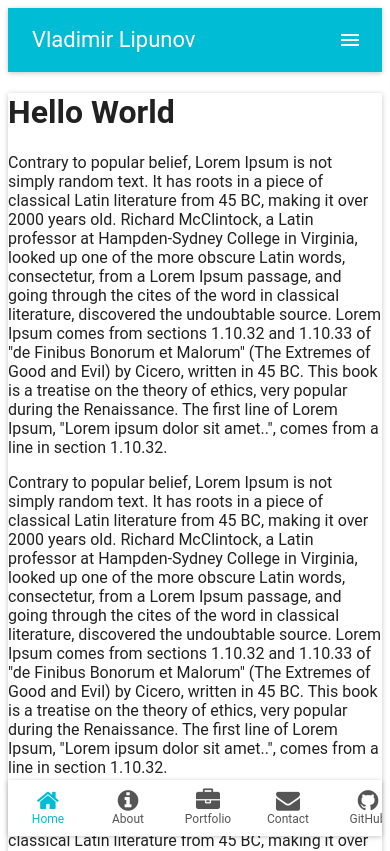
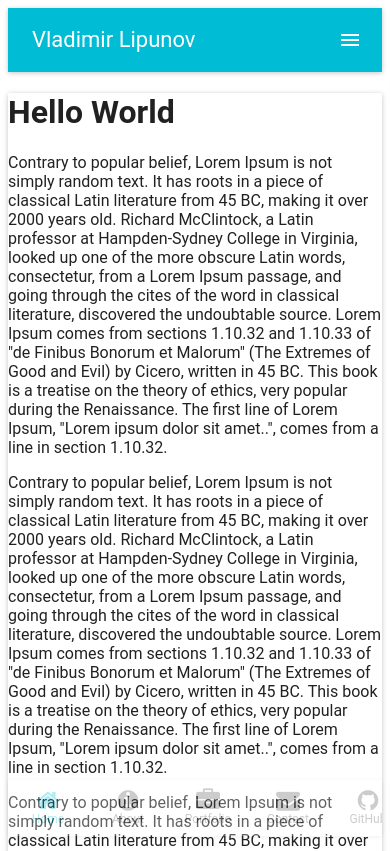
Before and after one commit to lippyDesign/portfolio_2017, a React app: page / in a window 390 px wide. Shown: the top 851 px of the page. Built offline with nearby package versions, Linux system fonts and the light colour scheme; what react-tap-event-plugin would draw is missing.

Commit message:
made bottom menu bar go active/inative

```diff
--- a/src/components/Navi.js
+++ b/src/components/Navi.js
@@ -13,22 +13,26 @@ import { withRouter } from 'react-router-dom';
 
 class Navi extends React.Component {
 
-  state = { open: false, screenWidth: 0, activeNaviItem: '' };
+  state = { open: false, screenWidth: 0, activeNaviItem: '', isBottomNavActive: false };
 
   componentDidMount() {
     this.updateWindowDimensions();
     window.addEventListener('resize', this.updateWindowDimensions);
+    window.addEventListener('scroll', this.handleScroll);
     // set active navi item on page reload or first load
     this.setActiveNaviItem();
   }
 
   componentWillUnmount() {
     window.removeEventListener('resize', this.updateWindowDimensions);
+    window.removeEventListener('scroll', this.handleScroll);
   }
 
-  updateWindowDimensions = () => {
-    this.setState({ screenWidth: window.innerWidth });
-  }
+  // will get screen dimensions
+  updateWindowDimensions = () => this.setState({ screenWidth: window.innerWidth });
+
+  // will set nav to be inactive anytime user scrolls
+  handleScroll = () => this.setState({ isBottomNavActive: false });
 
   updateTitleStyle() {
     if (this.state.screenWidth <= 430 && this.state.screenWidth > 375) {
@@ -101,7 +105,9 @@ class Navi extends React.Component {
           open={this.state.open}
           onRequestChange={(open) => this.setState({open})}
         >
-          {this.renderSidebarItems()}
+          <div className="sidebarWrapper">
+            {this.renderSidebarItems()}
+          </div>
         </Drawer>
       );
     }
@@ -110,10 +116,12 @@ class Navi extends React.Component {
   // only visible on small screens
   renderBottomMenuBar() {
     // we are only rendering the bottom menu on small screens
+    // navbar may be active (full opacity) or not active (0.6 opacity)
     if (this.state.screenWidth < 875) {
-      return <Paper zDepth={1} style={{position: 'fixed', bottom: 8, left: 8, right: 8}}>
+      const menuStyle = this.state.isBottomNavActive ? { position: 'fixed', bottom: 8, left: 8, right: 8 } : {position: 'fixed', bottom: 8, left: 8, right: 8, opacity: 0.3 }
+      return <Paper zDepth={1} style={menuStyle}>
         <BottomNavigation>
-          <div className='bottomMenuBox'>
+          <div id='bottomMenuBox' className='bottomMenuBox' onClick={() => this.setState({isBottomNavActive: !this.state.isBottomNavActive})}>
             {this.renderBottomMenuBarItems()}
           </div>
         </BottomNavigation>
@@ -125,7 +133,7 @@ class Navi extends React.Component {
     const sideBarItems = this.props.menuItems.filter(item => item.appearInSideBar);
     return sideBarItems.map(item => {
       // set color on active menu item
-      let menuButtonColor = item.name === this.state.activeNaviItem.replace('| ', '') ? 'rgb(0, 188, 212)' : '#000';
+      let menuButtonColor = item.name === this.state.activeNaviItem.replace('| ', '') ? 'rgb(0, 188, 212)' : '#555';
       if (item.name === 'Home' && this.state.activeNaviItem === '') menuButtonColor = 'rgb(0, 188, 212)';
       return <MenuItem key={item.path} innerDivStyle={{textAlign: 'center', paddingLeft: 70, display:'flex', alignItems:'center', color: menuButtonColor }} onTouchTap={() => this.handleNavButtonPress(item.path)}>
         <i className={`${item.icon} sideBarIcon`}></i> {item.name}
@@ -154,8 +162,11 @@ class Navi extends React.Component {
       const icon = this.makeIcon(item.icon)
       // set color on active menu item
       let bottomMenuButtonColor = item.name === this.state.activeNaviItem.replace('| ', '') ? 'bottomMenuButtonActive' : 'bottomMenuButtonNotActive';
-      console.log(item.name, bottomMenuButtonColor)
       if (item.name === 'Home' && this.state.activeNaviItem === '') bottomMenuButtonColor = 'bottomMenuButtonActive';
+      if(!this.state.isBottomNavActive) {
+        // if bottom menu bar is not active, return with no onClick handler to prevent navigation if inactive navabar item is tapped
+        return <BottomNavigationItem className={`bottomMenuItem ${bottomMenuButtonColor}`} key={item.name} label={item.name} icon={icon} />;
+      }
       return <BottomNavigationItem className={`bottomMenuItem ${bottomMenuButtonColor}`} key={item.name} label={item.name} icon={icon} onTouchTap={() => this.handleNavButtonPress(item.path)} />;
     });
   }
--- a/styles/main.scss
+++ b/styles/main.scss
@@ -8,6 +8,9 @@
   display: flex;
   justify-content: center;
   align-items: center;
+}
+.sidebarWrapper {
+  padding-top: 75px;
 }
 .sideBarIcon {
   margin-right: 5px;
```
